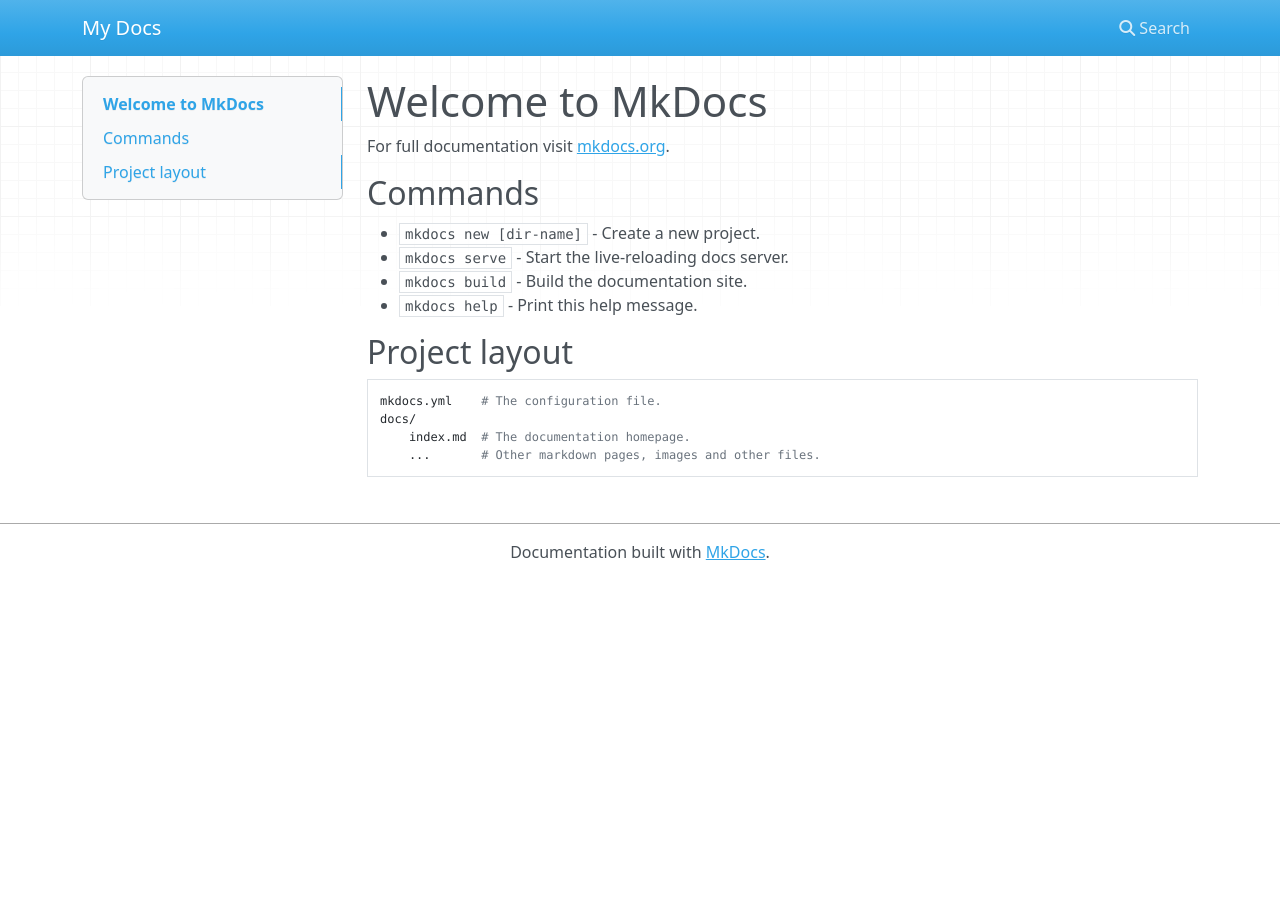
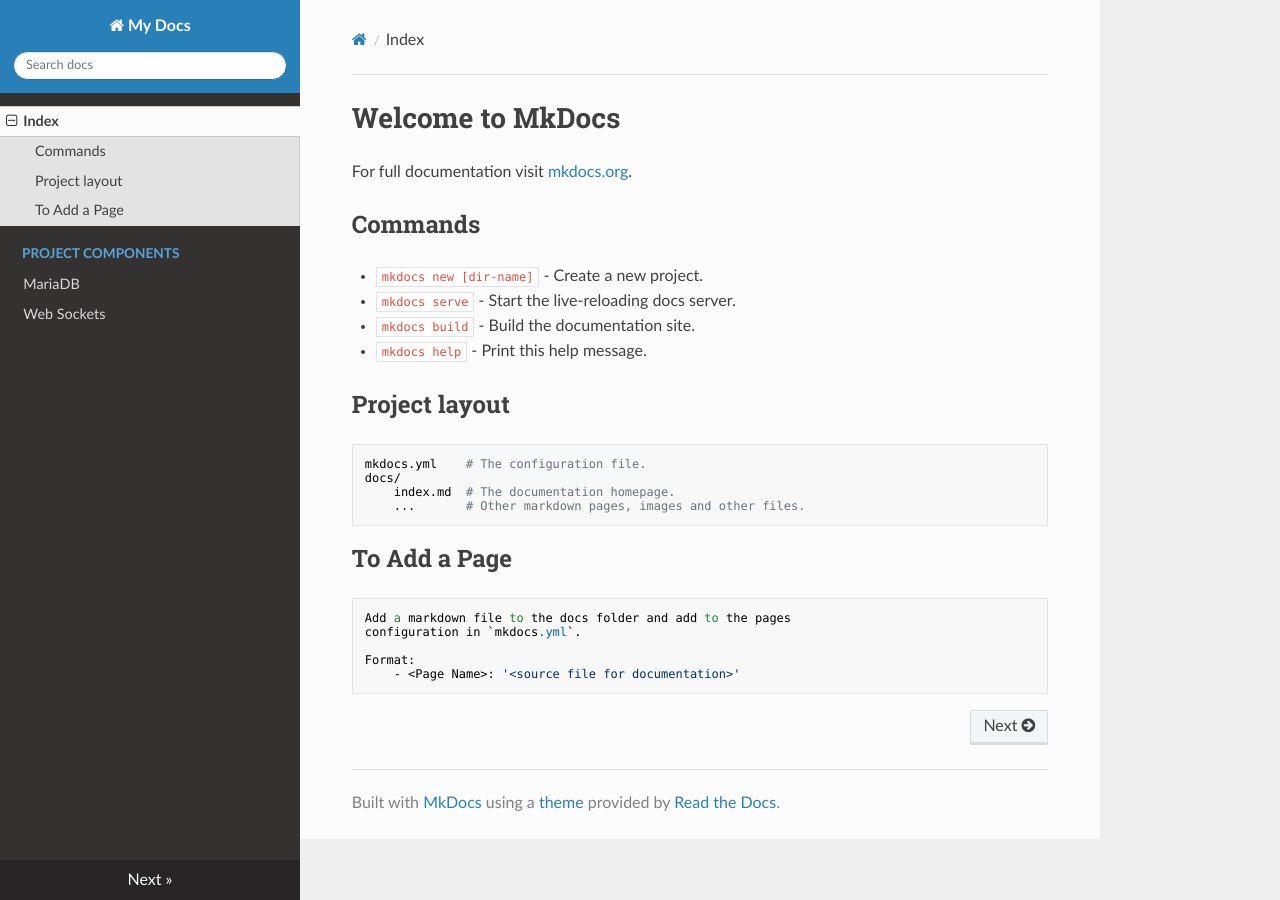
Before and after one commit to mollyklecompte/strom, an MkDocs documentation site: the page built from docs/docs/index.md, in a window 1280 px wide. Built offline with MkDocs 1.6.1, drawn with Linux system fonts in a browser that asks for light colours; nearby versions of some CDN libraries; old or Windows-style settings are respelled for this version of MkDocs.

Commit message:
add doc files for maria and web sockets in mkdocs

```diff
--- a/docs/docs/index.md
+++ b/docs/docs/index.md
@@ -15,3 +15,11 @@
     docs/
         index.md  # The documentation homepage.
         ...       # Other markdown pages, images and other files.
+
+## To Add a Page
+
+    Add a markdown file to the docs folder and add to the pages
+    configuration in `mkdocs.yml`.
+
+    Format:
+        - <Page Name>: '<source file for documentation>'
--- a/docs/mkdocs.yml
+++ b/docs/mkdocs.yml
@@ -1 +1,8 @@
 site_name: My Docs
+site_description: Documentation for the strom project
+theme: readthedocs
+pages:
+- Index: 'index.md'
+- Project Components:
+    - MariaDB: 'maria.md'
+    - Web Sockets: 'web_sockets.md'
```
Also changed, not shown: docs/docs/maria.md (added), docs/docs/web_sockets.md (added).
